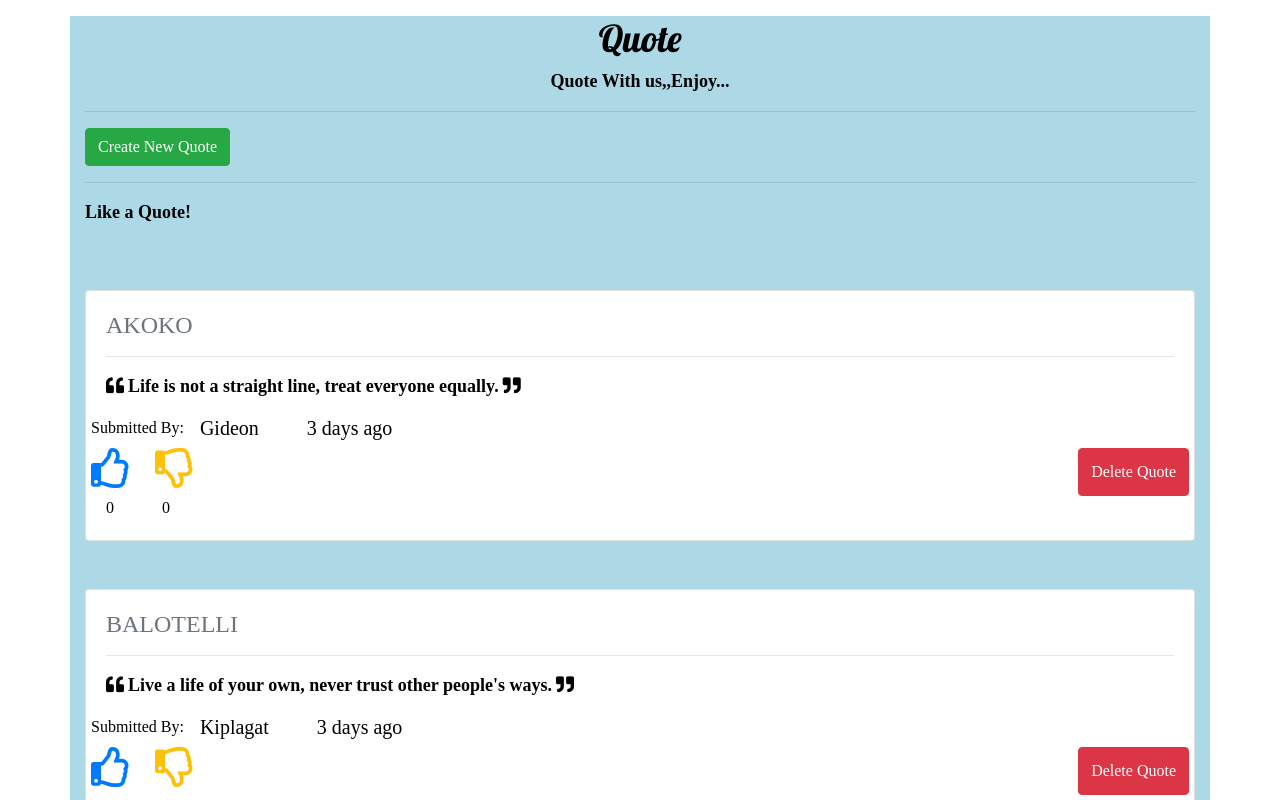
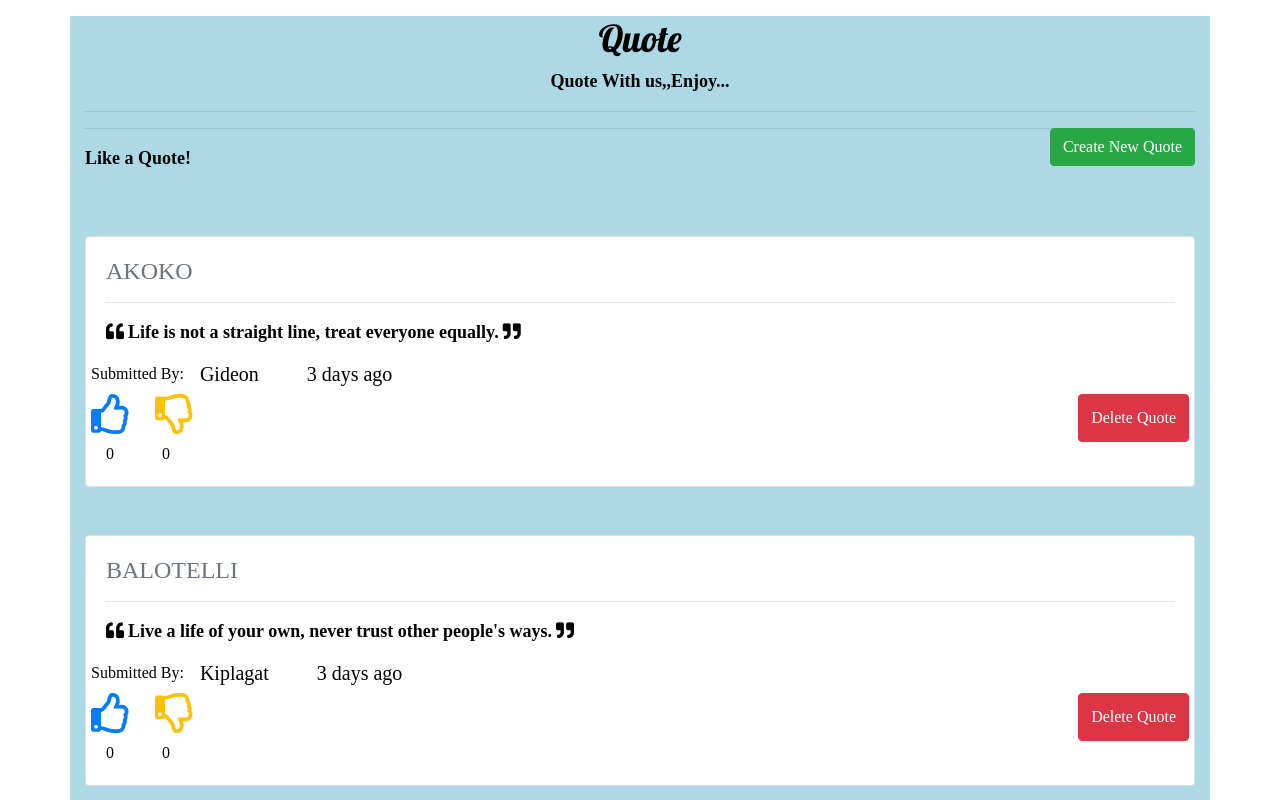
Before and after one commit to olesigilai/Quotes, an Angular app: page / in a window 1280 px wide. Shown: the top 800 px of the page. Built offline with nearby package versions, Linux system fonts and the light colour scheme.

Commit message:
create quote button styled

```diff
--- a/src/app/quote-form/quote-form.component.html
+++ b/src/app/quote-form/quote-form.component.html
@@ -1,7 +1,7 @@
-
 <button type="button" class="btn btn-success" data-toggle="modal" data-target="#basicExampleModal">
   Create New Quote
 </button>
+
 <div class="modal fade" id="basicExampleModal" tabindex="-1" role="dialog" aria-labelledby="exampleModalLabel"
   aria-hidden="true">
   <div class="modal-dialog" role="document">
--- a/src/styles.css
+++ b/src/styles.css
@@ -15,3 +15,6 @@ h2{
     font-size: 37px;
      font-family: 'Lobster', cursive;
 }
+button{
+   float: right;
+}
```
